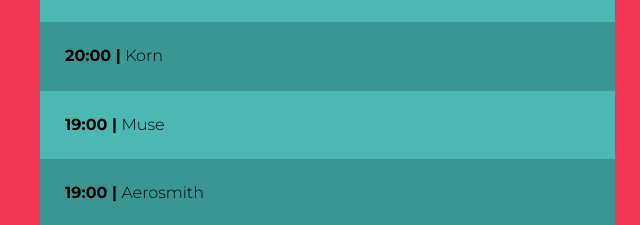
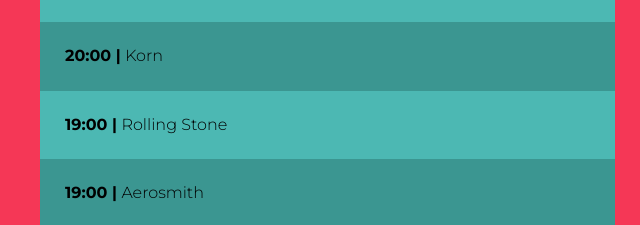
Before and after one commit to mbordon22/festivalrock, a website: page index.html in a window 1280 px wide. Shown: the part 2511-2736 px from the top of the page, 0-640 px from the left. Drawn offline with Linux system fonts and the light colour scheme.

Commit message:
Update index.html

```diff
--- a/index.html
+++ b/index.html
@@ -96,7 +96,7 @@
                     <li>24:00 | <span>Metallica</span></li>
                     <li>22:00 | <span>Pearl Jam</span></li>
                     <li>20:00 | <span>Korn</span></li>
-                    <li>19:00 | <span>Muse</span></li>
+                    <li>19:00 | <span>Rolling Stone</span></li>
                     <li>19:00 | <span>Aerosmith</span></li>
                     <li>17:00 | <span>Airbag</span></li>
                 </ul>
```
